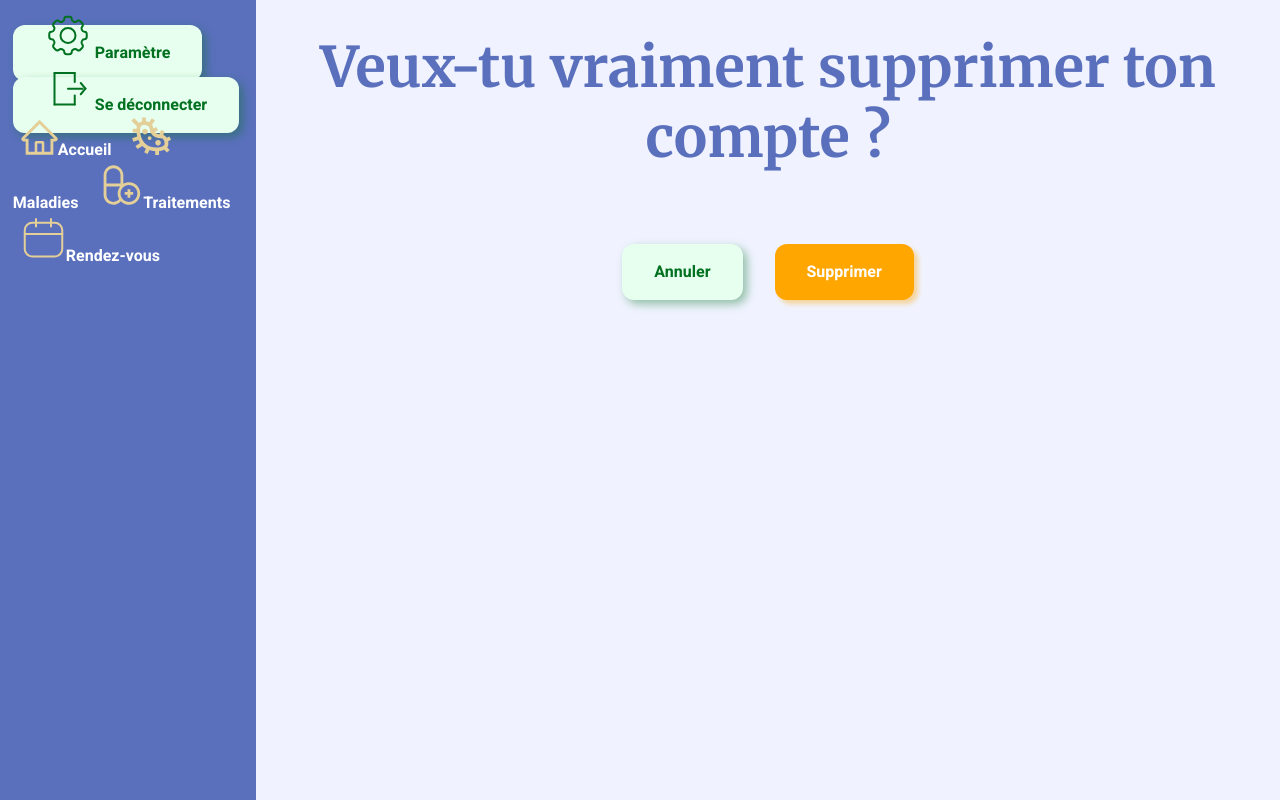
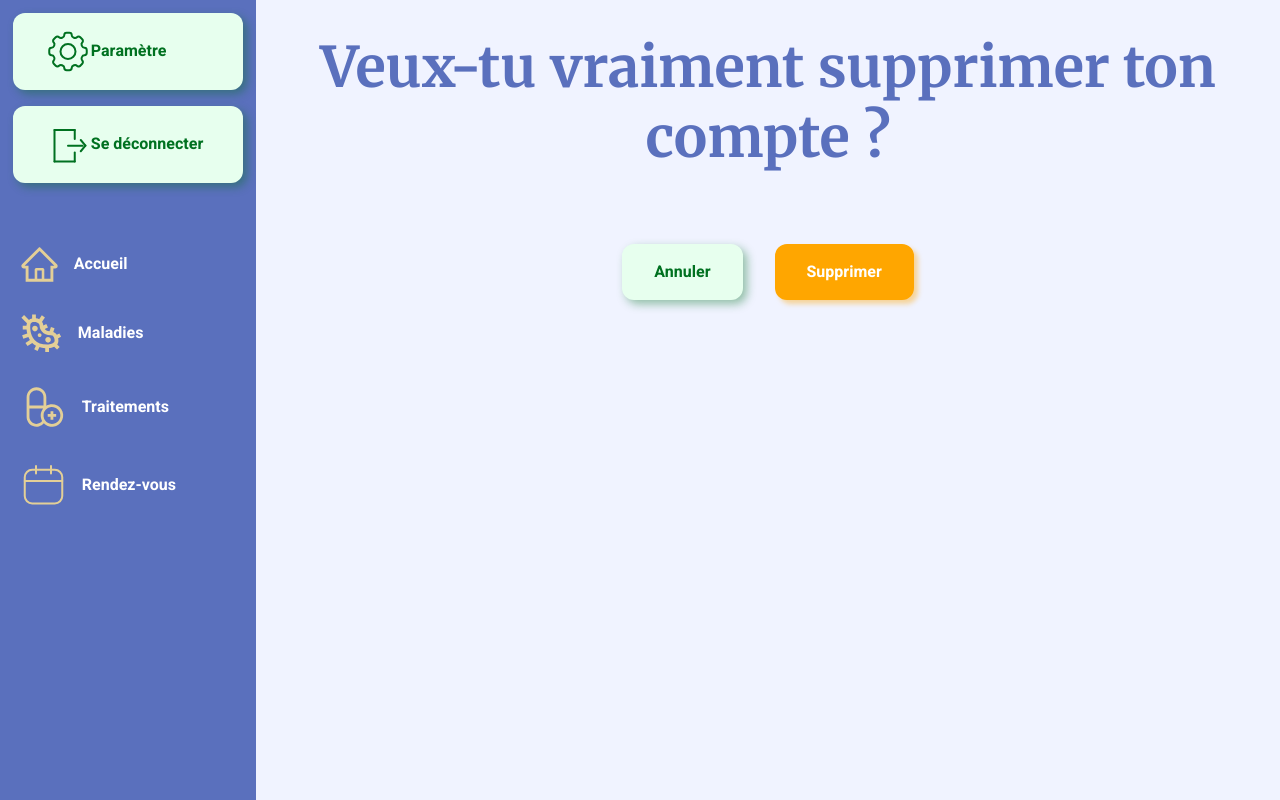
Before and after one commit to Redshark61/mon-carnet-de-sante, a Django app: page /home/settings/delete in a window 1280 px wide. Run offline with Django 4.2, Linux system fonts and the light colour scheme.

Commit message:
new flex class

```diff
--- a/health_book/static/style/layout/_flex.scss
+++ b/health_book/static/style/layout/_flex.scss
@@ -16,9 +16,12 @@
 
 	&[class*="--center"] {
 		align-items: center;
+	}
+
+	&[class*="--center-all"] {
+		align-items: center;
 		justify-content: center;
 	}
-
 	&[class*="--space-around"] {
 		justify-content: space-around;
 	}
--- a/health_book/static/style/main.css
+++ b/health_book/static/style/main.css
@@ -87,6 +87,12 @@ input {
 }
 
 .flex[class*="--center"] {
+  -webkit-box-align: center;
+      -ms-flex-align: center;
+          align-items: center;
+}
+
+.flex[class*="--center-all"] {
   -webkit-box-align: center;
       -ms-flex-align: center;
           align-items: center;
--- a/health_book/templates/404.html
+++ b/health_book/templates/404.html
@@ -14,7 +14,7 @@
 
   <body>
     <h1>Page Introuvable</h1>
-    <div class="flex flex--row--center mt-10">
+    <div class="flex flex--row--center-all mt-10">
       <a href="/" class="btn btn--light-green">Revenir à l'accueil</a>
     </div>
 
--- a/health_book/templates/_nav_home.html
+++ b/health_book/templates/_nav_home.html
@@ -7,33 +7,33 @@
 </div>
 
 
-<aside class="grid__3 flex--col btn-group--3 js-nav">
-  <div class="btn-group flex--col">
-    <a href="{% url 'home:settings' %}" class="flex--center btn btn--light-green">
+<aside class="grid__3 flex flex--col btn-group--3 js-nav">
+  <div class="btn-group flex flex--col">
+    <a href="{% url 'home:settings' %}" class="flex flex--center btn btn--light-green">
       <img src="{% static '/img/gear.svg'%}" alt="">
       Paramètre</a>
-    <a href="{% url 'logout' %}" class="flex--center btn btn--light-green">
+    <a href="{% url 'logout' %}" class="flex flex--center btn btn--light-green">
       <img src="{% static '/img/leave.svg'%}" alt="">
       Se déconnecter</a>
   </div>
 
-  <div class="flex--col">
+  <div class="flex flex--col">
     {% with request.path as url_name %}
 
     <a href="{% url 'home:home' %}"
-      class="flex--center btn btn--dim-orange--empty btn-group {% if url_name == 'home:home' %}link--active{% endif %}">
+      class="flex flex--center btn btn--dim-orange--empty btn-group {% if url_name == 'home:home' %}link--active{% endif %}">
       <img src="{% static '/img/home.svg'%}" alt="">Accueil</a>
 
     <a href="{% url 'home:diseases' %}"
-      class="flex--center btn btn--dim-orange--empty btn-group {%if url_name == 'diseases'%}link--active{% endif %}">
+      class="flex flex--center btn btn--dim-orange--empty btn-group {%if url_name == 'diseases'%}link--active{% endif %}">
       <img src="{% static '/img/bacteria.svg'%}" alt="">Maladies</a>
 
     <a href="{% url 'home:treatments' %}"
-      class="flex--center btn btn--dim-orange--empty btn-group {%if url_name == 'treatments'%}link--active{% endif %}">
+      class="flex flex--center btn btn--dim-orange--empty btn-group {%if url_name == 'treatments'%}link--active{% endif %}">
       <img src="{% static '/img/pills.svg'%}" alt="">Traitements</a>
 
     <a href="{% url 'home:appointments' %}"
-      class="flex--center btn btn--dim-orange--empty btn-group {%if url_name == 'appointments'%}link--active{% endif %}">
+      class="flex flex--center btn btn--dim-orange--empty btn-group {%if url_name == 'appointments'%}link--active{% endif %}">
       <img src="{% static '/img/calendar.svg'%}" alt="">Rendez-vous</a>
 
     {% endwith %}
```
Also changed, not shown: 1 other file.
